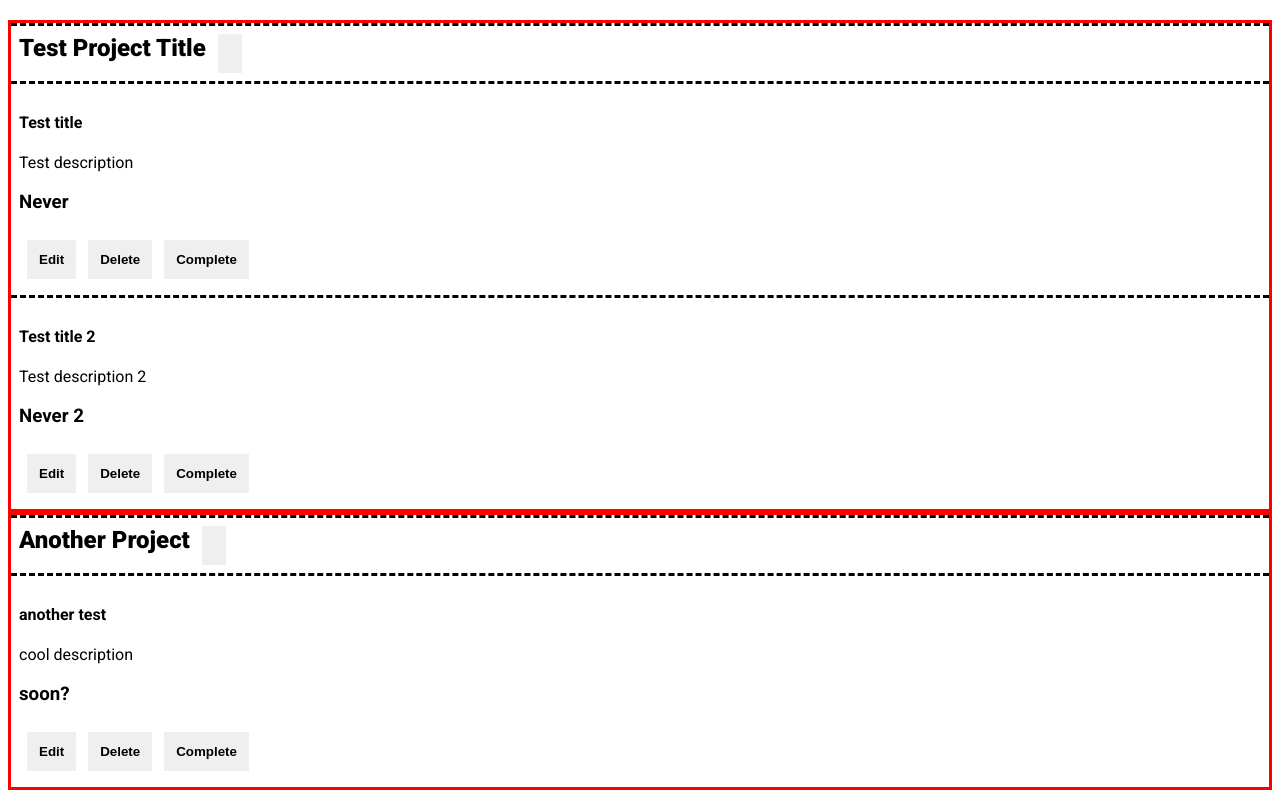
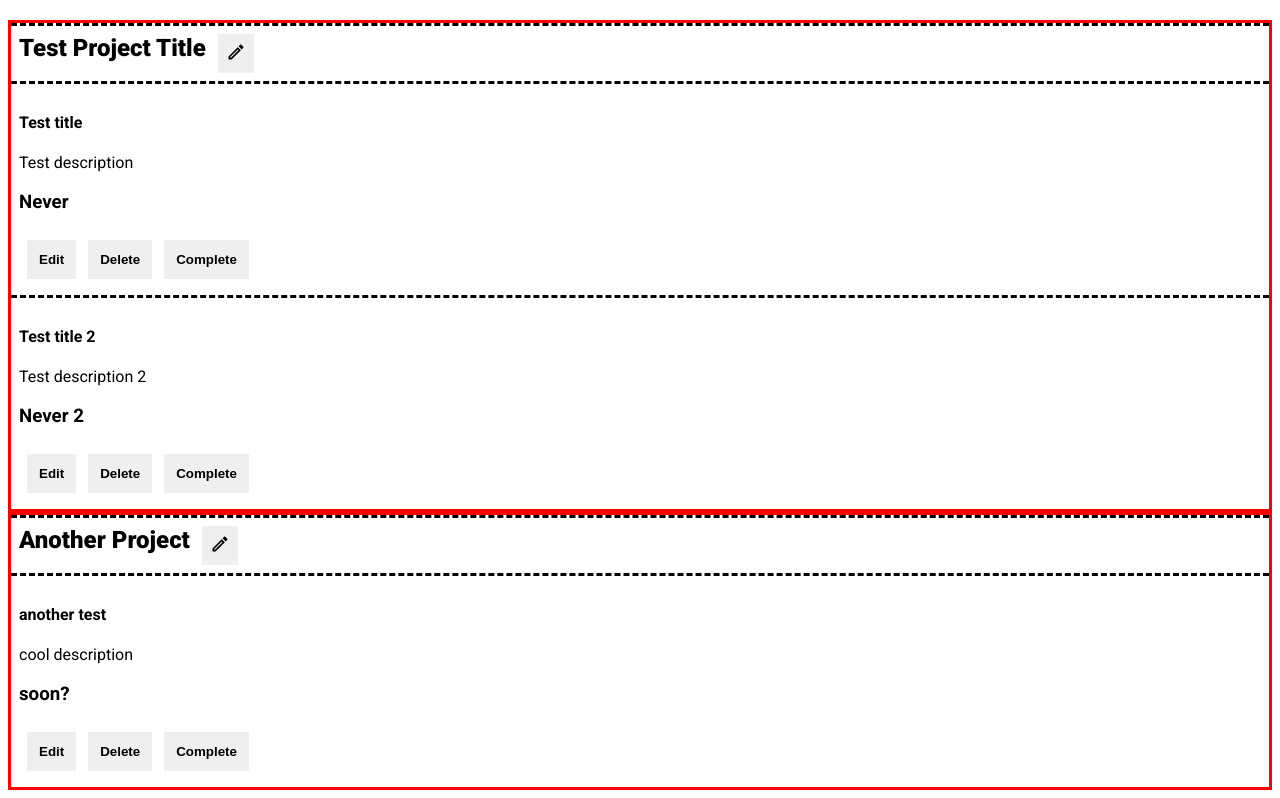
Before and after one commit to RakkoKey/to-do-list, a website built with webpack: page src/index.html in a window 1280 px wide. Shown: the part 69-867 px from the top of the page. Built offline with nearby package versions, Linux system fonts and the light colour scheme.

Commit message:
made edit button icon for editing the title of a project

```diff
--- a/src/domControl.js
+++ b/src/domControl.js
@@ -1,5 +1,6 @@
 import * as handler from "./index.js"
 import "./style.scss";
+import pencil from "./img/pencil-outline.svg";
 
 const contentDiv = document.getElementById('allprojects');
 const modal = document.querySelector(".modal");
@@ -160,10 +161,11 @@
     projectTitle.classList.add("projectTitle");
 
     var editTitleButton = document.createElement('button');
-    var backgroundimg = document.createElement('img');
+    const icon = new Image();
+    icon.src = pencil;
 
 
-    editTitleButton.appendChild(backgroundimg);
+    editTitleButton.appendChild(icon);
     projectTitle.appendChild(editTitleButton);
 
     projectDiv.appendChild(projectTitle);
--- a/src/style.scss
+++ b/src/style.scss
@@ -69,6 +69,12 @@
             button{
                 vertical-align: top;
                 margin-left: 12px;
+                padding:8px;
+                //background-color: inherit;
+                img{
+                    width: 20px;
+                    height:20px;
+                }
             }
 
         }
```
